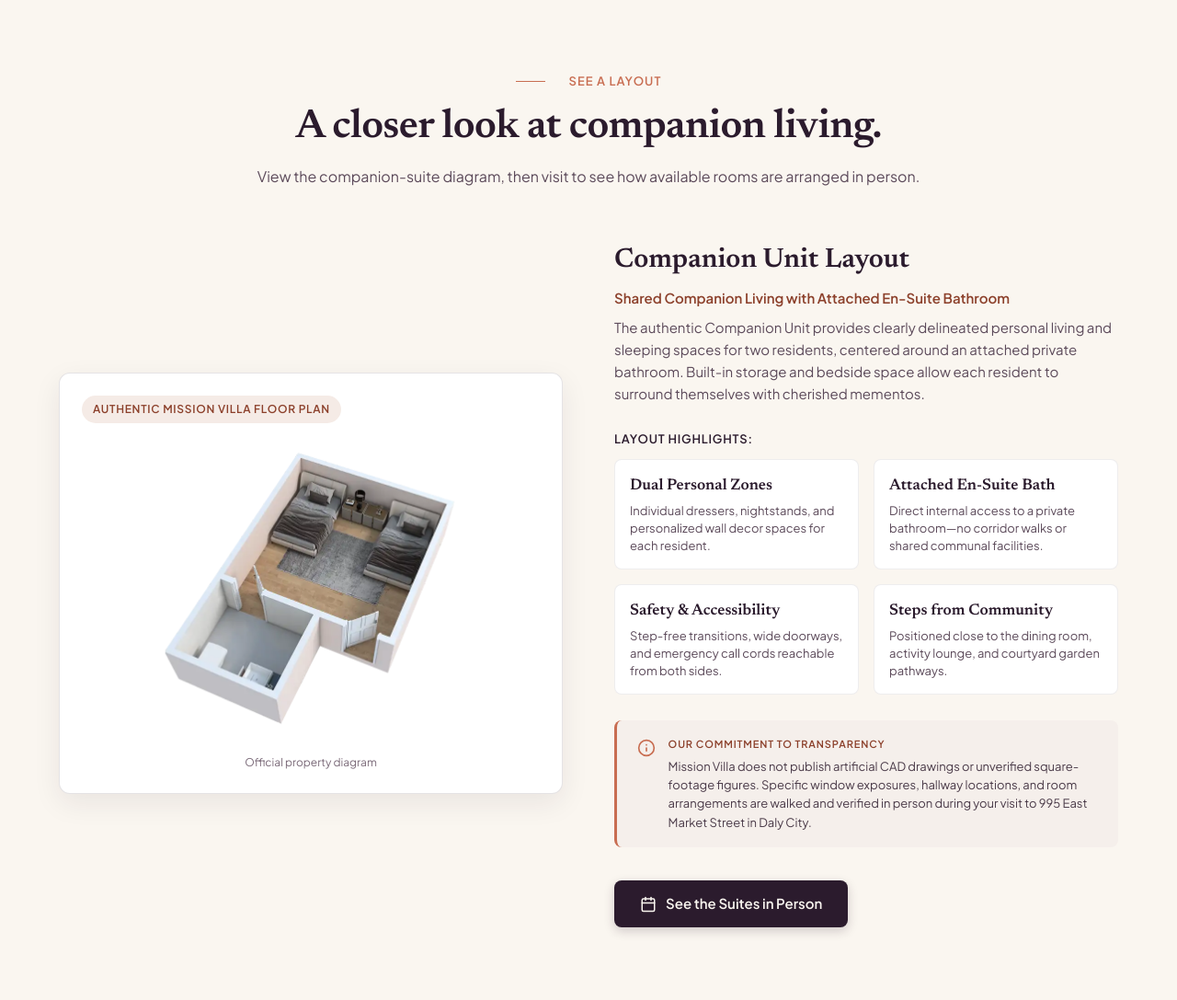
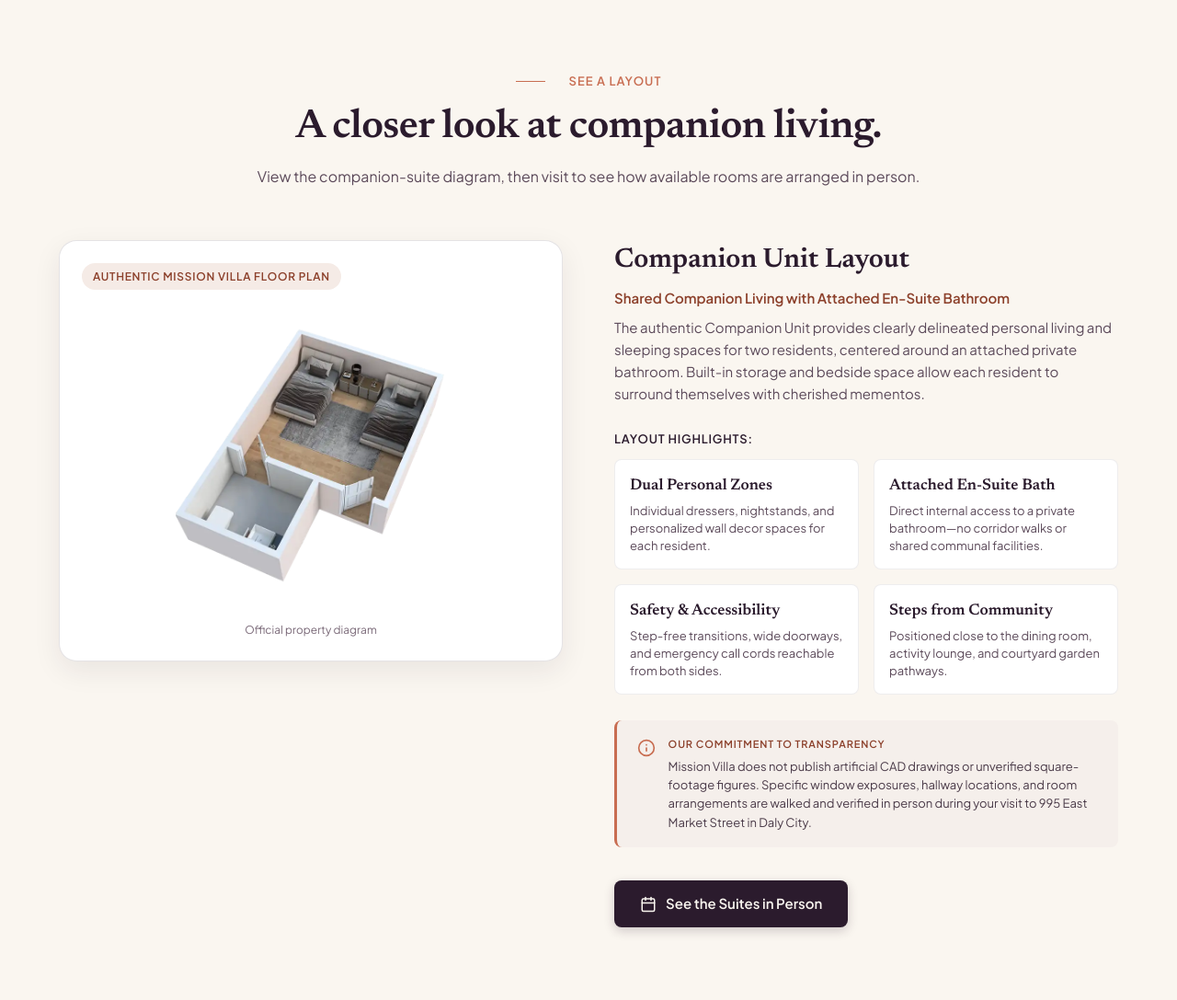
Before and after one commit to badalsharmaa/missionvilla-php, a Laravel app: page /suites-and-floor-plans in a window 1280 px wide. Shown: the part 2070-3157 px from the top of the page at 92% size. Run offline with Laravel 12, Linux system fonts and the light colour scheme; style sheets or scripts are compiled from the project's sources.

Commit message:
fix(suites,resources): resolve companion diagram layout shift and align brochure status card

```diff
--- a/resources/css/sections/suites-floor-plans-diagram.css
+++ b/resources/css/sections/suites-floor-plans-diagram.css
@@ -69,16 +69,23 @@
     display: grid;
     grid-template-columns: 1fr 1fr;
     gap: 3.5rem;
-    align-items: center;
+    align-items: start;
 }
 
 .sfp-diagram__media-col {
     position: relative;
 }
 
+@media (min-width: 1024px) {
+    .sfp-diagram__media-col {
+        position: sticky;
+        top: 6rem;
+    }
+}
+
 .sfp-diagram__frame {
     background-color: #FFFFFF;
-    border-radius: 0.75rem;
+    border-radius: var(--mv-radius, 1.25rem);
     padding: 1.5rem;
     border: 1px solid rgba(43, 27, 45, 0.12);
     box-shadow: 0 10px 30px rgba(43, 27, 45, 0.08);
@@ -104,16 +111,23 @@
 }
 
 .sfp-diagram__picture {
-    display: block;
+    display: flex;
+    align-items: center;
+    justify-content: center;
     width: 100%;
+    aspect-ratio: 1000 / 660;
     background-color: #FFFFFF;
     border-radius: 0.5rem;
     overflow: hidden;
+    padding: 0.75rem;
+    box-sizing: border-box;
 }
 
 .sfp-diagram__img {
     width: 100%;
-    height: auto;
+    height: 100%;
+    max-width: 100%;
+    max-height: 100%;
     aspect-ratio: 1000 / 660;
     object-fit: contain;
     object-position: center;
```
Also changed, not shown: resources/css/sections/resources-packet.css (+7 -4 lines).
